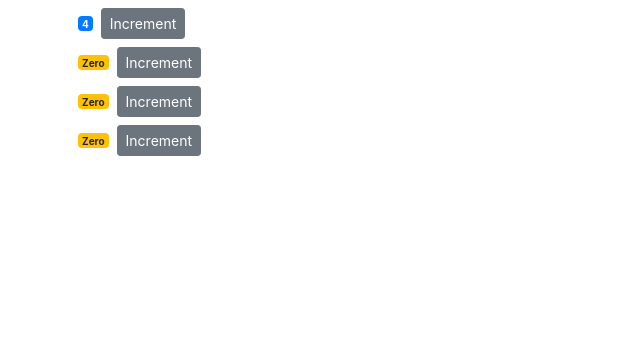
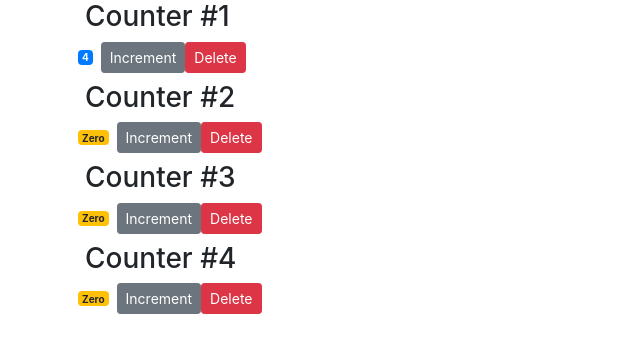
Before and after one commit to lauranpham/counter-react-app, a React (Create React App) app: page / in a window 1280 px wide. Shown: the top 352 px of the page, without its empty margins (0-640 px from the left). Built offline with nearby package versions, Linux system fonts and the light colour scheme.

Commit message:
Added onDelete props event and handleDelete event handler

```diff
--- a/src/components/counter.jsx
+++ b/src/components/counter.jsx
@@ -4,7 +4,7 @@
 // cc tab
 class Counter extends Component {
   state = {
-    value: this.props.value,
+    value: this.props.counter.value,
     // generates a random 200 x 200 photo
     // imageUrl: "https://picsum.photos/200",
     // tags: ["tag1", "tag2", "tag3"],
@@ -41,6 +41,9 @@
       // Bootstrap can be applied directly without reactstrap
       // (list can be mapped with a unique key)
       // logical && operator can be used for non booleans since strings are considered truthy and returns the second operand
+      // Any children passed to component can be rendered in {}
+      <div>
+        {this.props.children}
         <div className="row my-2">
           {/* <img src={this.state.imageUrl} alt="" /> */}
           <span style={this.styles} className={this.getBadgeClasses()}>
@@ -55,6 +58,14 @@
           </button>
           {/* {this.state.tags.length === 0 && "Please create a new tag"}
         {this.renderTags()} */}
+          <button
+            // arrow function to pass an argument to function
+            onClick={() => this.props.onDelete(this.props.counter.id)}
+            className="btn btn-danger btn-sm"
+          >
+            Delete
+          </button>
+        </div>
       </div>
     );
   }
--- a/src/components/counters.jsx
+++ b/src/components/counters.jsx
@@ -20,12 +20,30 @@
       value: this.props.value + 1,
     });
   };
+
+  handleDelete = (counterId) => {
+    const counters = this.state.counters.filter((c) => c.id !== counterId);
+    // key and value is the same, can just write counters
+    this.setState({ counters });
+  };
   render() {
     return (
+      // onDelete for the name of event in child and handleDelete for handling in parent
       <div className="container">
         {this.state.counters.map((counter) => (
           // value and selected are props that pass to Counter from Counters
-          <Counter key={counter.id} value={counter.value} selected={true} />
+          // Can render children to a component but changing it from a self closing tag to ...
+          // useful for passing bigger and dynamic element e.g. dialogue box.
+          <Counter
+            key={counter.id}
+            // value={counter.value}
+            onDelete={this.handleDelete}
+            // id={counter.id}
+            // counter encapsulates all properties of counter i.e. id and value
+            counter={counter}
+          >
+            <h3>Counter #{counter.id}</h3>
+          </Counter>
         ))}
       </div>
     );
```
Lines whose indentation alone changed are shown as unchanged.
